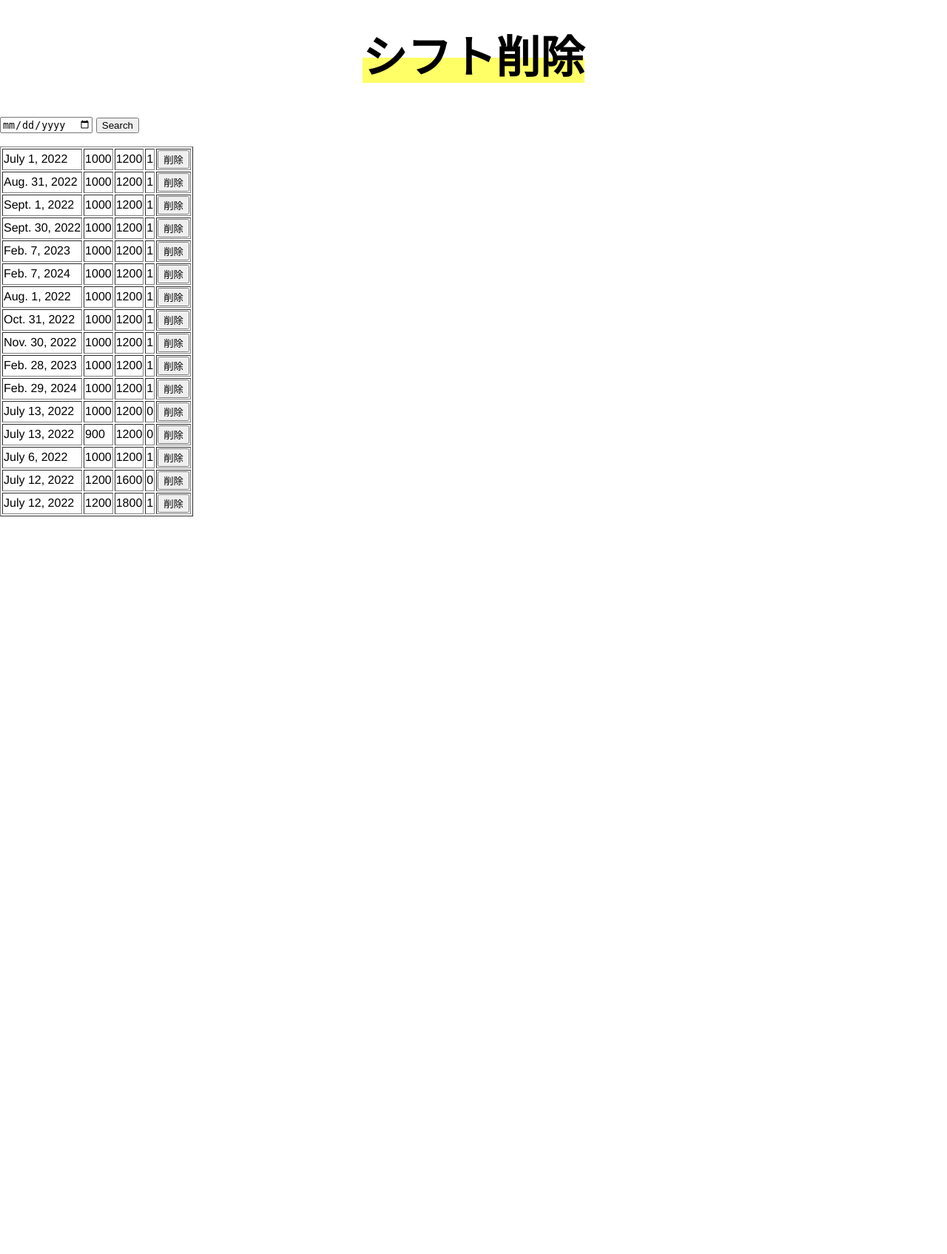
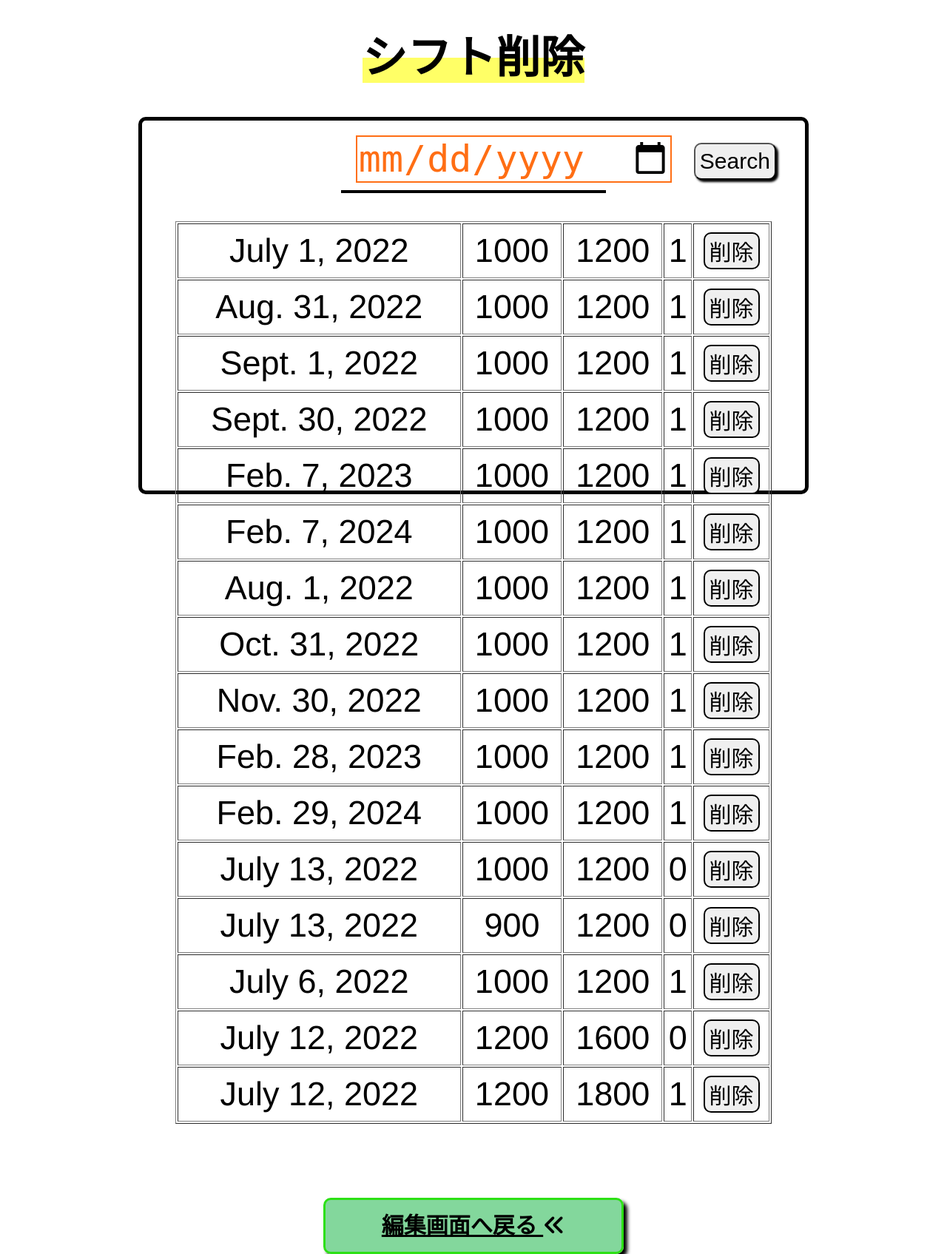
Before and after one commit to al20111/Test11, a Django app: template shiftproject/shift/templates/shift/delete.html in a window 1280 px wide. Shown: the part 113-1808 px from the top of the page at 74% size. Before the commit the page ends 811 px from the top, so only its background shows below. Run offline with Django 4.2, Linux system fonts and the light colour scheme; the template is opened without the code that fills it: values that come from a table or form of the project are taken from there, others are empty; data comes from the database, SQL or seed files in the repository; some libraries are stand-ins or nearby versions.

Commit message:
add CSS to delete.html

```diff
--- a/shiftproject/shift/templates/shift/delete.html
+++ b/shiftproject/shift/templates/shift/delete.html
@@ -4,10 +4,13 @@
 {% block h1 %}シフト削除{% endblock %}
 {% block content %}
 
+<div class="container">
   <form action="{% url 'shift:delete_detail' %}" method="post">
+    <div class="info">
       {% csrf_token %}
-  <input type="date" name="date_field" required="required">
-  <input type="submit" value="Search">
+      <input type="date" name="date_field" required="required" class="shift-calendar">
+      <input type="submit" value="Search" class="search-btn">
+    </div>
   </form>
 
   <br>
@@ -15,7 +18,7 @@
   {% if shift_list %}
   <table border="1">
     {% for shift in shift_list %}
-    <tr>
+    <tr class="shift-table">
       <td>{{ shift.date }}</td>
       <td>{{ shift.start_time }}</td>
       <td>{{ shift.end_time }}</td>
@@ -29,7 +32,123 @@
     {% endfor %}
   </table>
   {% else %}
-{{ delete_text }}
+  <h2 class="delete_text">{{ delete_text }}</h2>
   {% endif %}
 
+  <a href="{% url 'shift:edit' %}" class="back-to-edit">編集画面へ戻る
+    <i class="fa-solid fa-angles-left"></i></a>
+</div>
+
+<style>
+  .input-message {
+    font-size: 35px;
+    text-decoration: underline;
+    text-decoration-color: yellow;
+    text-decoration-thickness: 5px;
+  }
+
+  .info {
+    display: flex;
+    margin: 20px 30% 0 30%;
+    padding: auto 0;
+    border-bottom: 4px solid;
+
+  }
+
+  .container {
+    border: 5px solid;
+    width: 70%;
+    height: 500px;
+    margin: 0 auto;
+    border-radius: 10px;
+  }
+
+  .shift-table {
+    width: 100%;
+
+  }
+
+  table {
+    width: 90%;
+    font-size: 45px;
+    margin: 20px auto 0 auto;
+  }
+
+  td {
+    text-align: center;
+
+  }
+
+  tr {
+    margin-bottom: 20px;
+  }
+
+
+  form {}
+
+  .shift-calendar {
+    font-size: 50px;
+    margin-left: 20px;
+    border: 2px solid;
+    margin-bottom: 10px;
+    color: rgb(255, 110, 20);
+  }
+
+
+
+  .search-btn {
+    font-size: 30px;
+    height: 50px;
+    margin-top: 10px;
+    margin-left: 30px;
+    border-radius: 10px;
+    box-shadow: 3px 3px 3px black;
+  }
+
+  .search-btn:hover {
+    background-color: rgba(10, 202, 245, 0.7);
+  }
+
+  button {
+    margin: 10px 0;
+    font-size: 30px;
+    border-radius: 10px;
+    border: 2px solid;
+  }
+
+  button:hover {
+    background-color: rgb(255, 20, 20);
+  }
+
+  .delete_text {
+    text-align: center;
+  }
+
+
+  .back-to-edit {
+    display: block;
+    margin: 100px auto 0 auto;
+    border: 3px solid rgb(44, 224, 21);
+    border-radius: 10px;
+    width: 400px;
+    height: 50px;
+    text-align: center;
+    padding: 10px 0;
+    font-size: 30px;
+    background-color: rgba(9, 176, 59, 0.5);
+    font-weight: bold;
+    box-shadow: 5px 5px 5px black;
+    color: rgb(0, 0, 0);
+  }
+
+  .back-to-edit:hover {
+    background-color: rgba(9, 176, 59, 1.0);
+    box-shadow: none;
+  }
+
+  .back-to-edit:active {
+    border-color: white;
+    color: white;
+  }
+</style>
 {% endblock content %}
```
Lines whose indentation alone changed are shown as unchanged.
